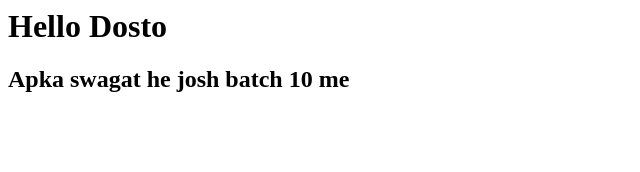
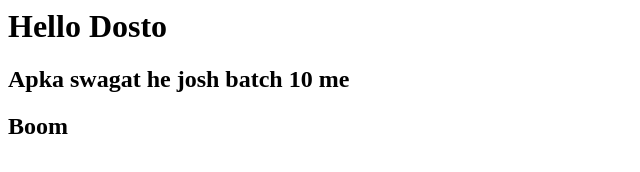
Before and after one commit to tushar645outlook/devops-nginx-demo, a plain HTML site: page index.html in a window 1280 px wide. Shown: the full height of the page, 0-640 px from the left. Drawn offline with Linux system fonts and the light colour scheme.

Commit message:
chore: added minor change to the webpage

```diff
--- a/index.html
+++ b/index.html
@@ -1,3 +1,5 @@
 <h1> Hello Dosto <h1>
 
 <h2> Apka swagat he josh batch 10 me <h2>
+
+Boom
```
